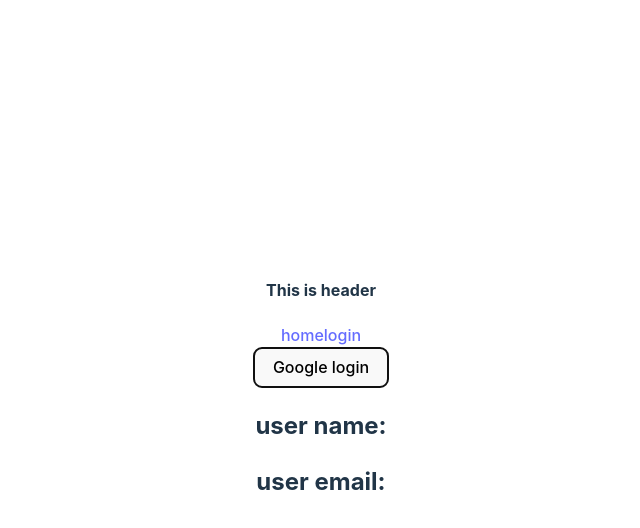
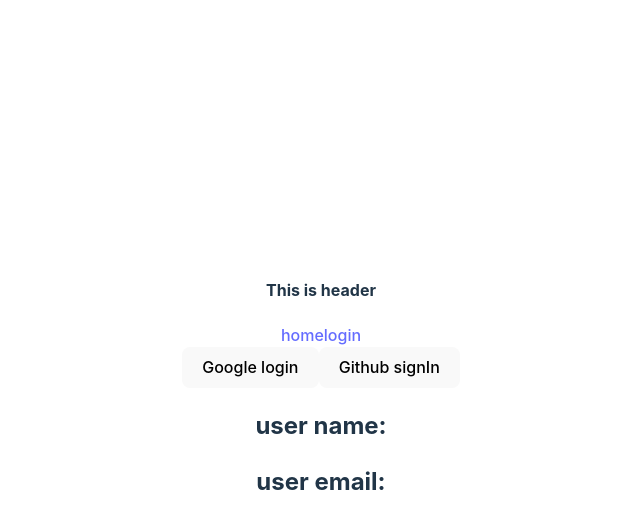
Before and after one commit to Salman-Faiz/explore-firebase, a React (Vite) app: page /login in a window 1280 px wide. Both pictures are taken after a click on the button "signOut". Shown: the top 528 px of the page, without its empty margins (319-959 px from the left). Built offline with nearby package versions, Linux system fonts and the light colour scheme.

Commit message:
github sign in added

```diff
--- a/src/Components/Login/Login.jsx
+++ b/src/Components/Login/Login.jsx
@@ -1,4 +1,4 @@
-import {signOut, GoogleAuthProvider, getAuth, signInWithPopup } from "firebase/auth";
+import {signOut, GoogleAuthProvider, getAuth, signInWithPopup, GithubAuthProvider } from "firebase/auth";
 import app from "../../Firebase/firebase.init";
 import { useState } from "react";
 
@@ -8,6 +8,20 @@ const Login = () => {
     const auth = getAuth(app)
 
     const googleProvider = new GoogleAuthProvider();
+
+    const githubProvider = new GithubAuthProvider();
+
+    const handleGithubSignIn =()=>{
+        signInWithPopup(auth,githubProvider)
+        .then(result=>{
+            const user = result.user;
+            console.log(user)
+            setUsers(user);
+        })
+        .catch(error=>{
+            console.log(error.messege);
+        })
+    }
 
     const handleGoogleSignIn =()=>{
 
@@ -41,7 +55,10 @@ const Login = () => {
             {
                 users ?
             <button onClick={handleSignOut}>signOut</button> :
-        <button onClick={handleGoogleSignIn}>Google login</button>
+       <div>
+         <button onClick={handleGoogleSignIn}>Google login</button>
+         <button onClick={handleGithubSignIn}>Github signIn</button>
+       </div>
             }
 
         <h2>user name: {users.displayName}</h2>
```
